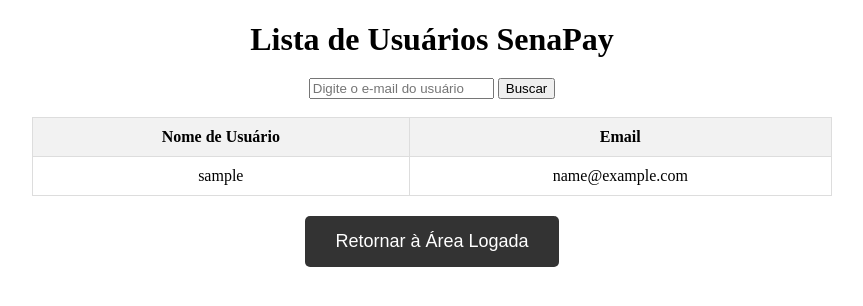
After one commit to DaniloCardosoSena/impacta-projeto-senapay, a Flask app: page /search_user in a window 1280 px wide. The commit adds this page. Shown: the top 306 px of the page, without its empty margins (208-1071 px from the left). Run offline with Flask 3, Linux system fonts and the light colour scheme; tables that the repository leaves empty hold one stand-in row (values such as "Sample post").

Commit message:
AC3 Funcionalidade Listagem

```diff
--- a/app/routes.py
+++ b/app/routes.py
@@ -1,4 +1,4 @@
-from flask import render_template, redirect, url_for, session, flash
+from flask import render_template, redirect, url_for, session, flash, request
 from app import app
 from app.forms.forms import LoginForm, RegistrationForm
 from app.models import User
@@ -54,11 +54,34 @@
     if 'email' in session:
         user = User.query.filter_by(email=session['email']).first()
         if user:
-            # Exclua o usuário do banco de dados
+            # Excluir o usuário do banco de dados
             db.session.delete(user)
             db.session.commit()
-            session.pop('email', None)  # Remova a sessão do usuário
+            session.pop('email', None)
             flash('Sua conta foi excluída com sucesso.', 'success')
             return redirect(url_for('home'))
     flash('Erro ao excluir a conta. Faça login para acessar esta página.', 'danger')
     return redirect(url_for('login'))
+
+@app.route('/user_list')
+def user_list():
+    # Verifica se o usuário está autenticado
+    if 'email' in session:
+        # Recupera os últimos 10 usuários registrados
+        users = User.query.order_by(User.id.desc()).limit(10).all()
+        return render_template('user_list.html', users=users)
+    else:
+        flash('Faça login para acessar esta página.', 'warning')
+        return redirect(url_for('login'))
+
+@app.route('/search_user', methods=['GET'])
+def search_user():
+    email = request.args.get('email')
+    user = User.query.filter_by(email=email).first()
+
+    if user is None:  # Se o usuário não foi encontrado, buscar os últimos 10 registros
+        users = User.query.order_by(User.id.desc()).limit(10).all()
+    else:
+        users = [user]
+
+    return render_template('user_list.html', users=users)
--- /dev/null
+++ b/app/static/css/stylesUserList.css
@@ -0,0 +1,41 @@
+/* Estilos para a página Lista de Usuários */
+
+.container {
+    max-width: 800px;
+    margin: 0 auto;
+    text-align: center;
+}
+
+.title {
+    margin-bottom: 20px;
+}
+
+table {
+    width: 100%;
+    border-collapse: collapse;
+    margin-bottom: 20px;
+}
+
+th, td {
+    padding: 10px;
+    border: 1px solid #ddd;
+}
+
+th {
+    background-color: #f2f2f2;
+}
+
+.return-btn {
+    padding: 15px 30px;
+    font-size: 18px;
+    border: none;
+    border-radius: 5px;
+    background-color: #333;
+    color: #fff;
+    cursor: pointer;
+    transition: background-color 0.3s ease, color 0.3s ease;
+}
+
+.return-btn:hover {
+    background-color: #555;
+}
--- a/app/templates/logged_in.html
+++ b/app/templates/logged_in.html
@@ -19,6 +19,7 @@
                     <button id="delete-btn" class="larger-btn" type="submit">Excluir Conta</button>
                 </form>
                 <a href="{{ url_for('logout') }}"><button id="logout-btn" class="larger-btn">Sair para o Menu Principal</button></a>
+                <a href="{{ url_for('user_list') }}"><button id="logout-btn" class="larger-btn">Lista de Usuários</button></a>
             </div>
         </nav>
     </header>
--- /dev/null
+++ b/app/templates/user_list.html
@@ -0,0 +1,45 @@
+<!DOCTYPE html>
+<html lang="pt-BR">
+<head>
+    <meta charset="UTF-8">
+    <meta name="viewport" content="width=device-width, initial-scale=1.0">
+    <title>Lista de Usuários - SenaPay</title>
+    <link rel="stylesheet" href="{{ url_for('static', filename='css/stylesUserList.css') }}">
+</head>
+<body>
+    <div class="container">
+        <h1 class="title">Lista de Usuários SenaPay</h1>
+        <div class="search-box">
+            <form action="{{ url_for('search_user') }}" method="get">
+                <input type="text" name="email" placeholder="Digite o e-mail do usuário">
+                <button type="submit">Buscar</button>
+            </form>
+        </div>
+        <br/>
+        <table>
+            <thead>
+                <tr>
+                    <th>Nome de Usuário</th>
+                    <th>Email</th>
+                </tr>
+            </thead>
+            <tbody>
+                {% if searched_user %}
+                <tr>
+                    <td>{{ searched_user.username }}</td>
+                    <td>{{ searched_user.email }}</td>
+                </tr>
+                {% else %}
+                {% for user in users %}
+                <tr>
+                    <td>{{ user.username }}</td>
+                    <td>{{ user.email }}</td>
+                </tr>
+                {% endfor %}
+                {% endif %}
+            </tbody>
+        </table>
+        <a href="{{ url_for('logged_in') }}"><button class="return-btn">Retornar à Área Logada</button></a>
+    </div>
+</body>
+</html>
```
